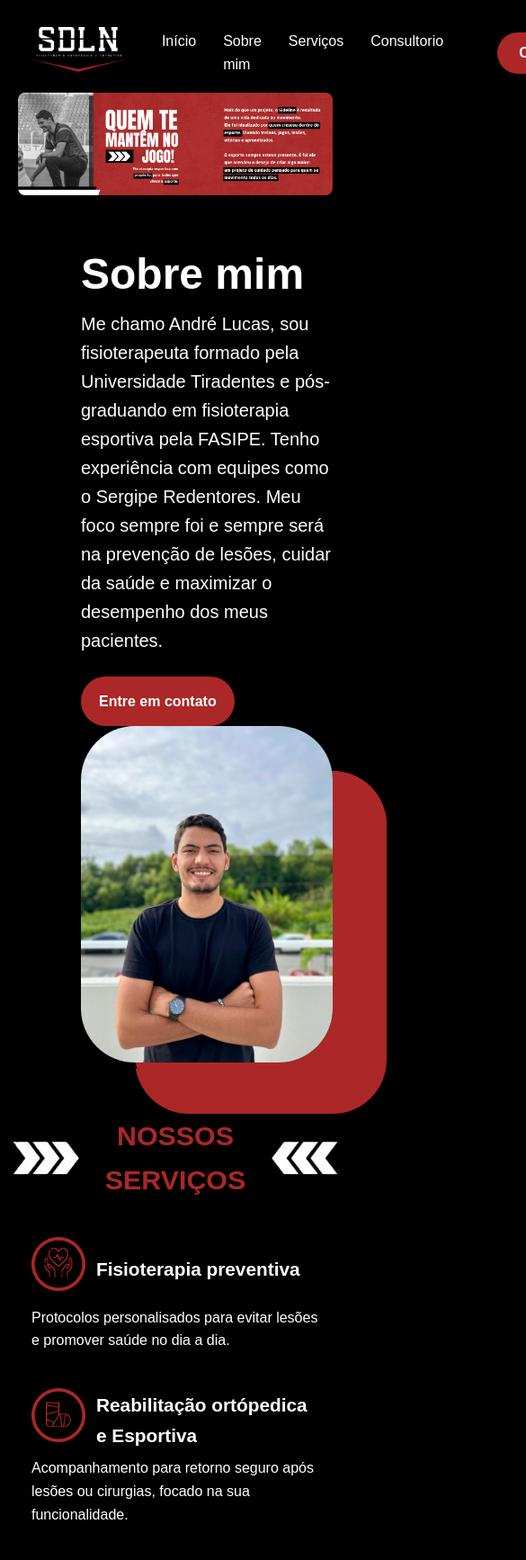
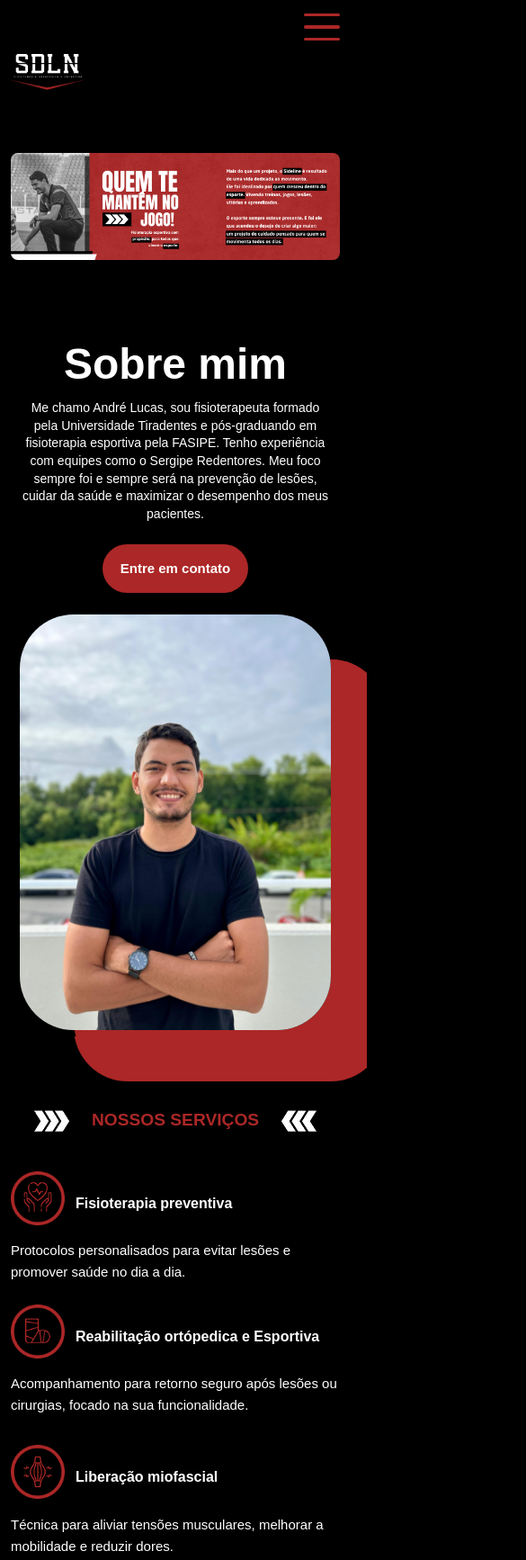
Before and after one commit to andersonsanto09/site-sideline, a plain HTML site: page index.html in a window 390 px wide. Shown: the top 1734 px of the page at 90% size, 585 px wide, since content can reach past the window. Drawn offline with Linux system fonts and the light colour scheme.

Commit message:
Adicionado - responsividade mobile

```diff
--- a/index.html
+++ b/index.html
@@ -7,22 +7,29 @@
     <link rel="shortcut icon" href="assets/logo/aba.png" type="image/x-icon">
     <title>Sideline - Fisioterapia</title>
     <link rel="stylesheet" href="style.css">
+
 </head>
 <body>
+    <script src="script.js"></script>
     <header class="cabecalho">
+        <div class="mobile-menu-icon" id="mobileMenuBtn">
+            <span></span>
+            <span></span>
+            <span></span>
+        </div>
         <div class="cabecalho-container">
             <div class="logo">
                 <a href="#"><img src="assets/logo/blck.png" alt="Logo SDLN" id="inicio"></a>
             </div>
-            <nav class="nav">
+            <nav class="nav" id="navMenu">
                 <ul>
                     <li><a href="#inicio">Início</a></li>
-                    <li><a href="#sobre">Sobre mim</a></li>
+                    <li><a href="#sobre">Sobre</a></li>
                     <li><a href="#servicos">Serviços</a></li>
                     <li><a href="#clinica">Consultorio</a></li>
                 </ul>
+                <a href="#contato" class="btn-contato">Contato</a>
             </nav>
-            <a href="#contato" class="btn-contato">Contato</a>
         </div>
     </header>
 
@@ -140,5 +147,4 @@
         </div>
     </footer>
 </body>
-
 </html>
--- /dev/null
+++ b/script.js
@@ -0,0 +1,13 @@
+document.addEventListener('DOMContentLoaded', function () {
+    const menuBtn = document.getElementById('mobileMenuBtn');
+    const navMenu = document.getElementById('navMenu');
+    menuBtn.addEventListener('click', function () {
+        navMenu.classList.toggle('active');
+    });
+
+    document.querySelectorAll('.nav a').forEach(link => {
+        link.addEventListener('click', () => {
+            navMenu.classList.remove('active');
+        });
+    });
+});
--- a/style.css
+++ b/style.css
@@ -26,7 +26,7 @@ body {
     align-items: center;
     justify-content: space-between;
     padding: 0px 10px 15px;
-    gap: 36px; /* Adiciona espaçamento entre os itens */
+    gap: 36px;
 }
 
 .logo {
@@ -36,6 +36,12 @@ body {
 .logo img {
     height: 50px; /* Ajuste a altura conforme necessário */
     width: auto;
+}
+
+.nav {
+    display: flex;
+    align-items: center;
+    gap: 24px;
 }
 
 .nav ul {
@@ -61,7 +67,9 @@ body {
 }
 
 .btn-contato {
-    margin-left: 24px;
+    margin-left: 0;
+    margin-right: 0;
+    align-self: center;
     background: #ac2727;
     color: #fff;
     padding: 10px 24px;
@@ -424,3 +432,215 @@ width: 30px;
     font-size: 0.95rem;
     color: #ac2727;
 }
+
+
+/* Responsividade geral */
+@media (max-width: 900px) {
+    .cabecalho-container {
+        flex-direction: column;
+        gap: 16px;
+        padding: 10px 5px 15px;
+    }
+    .nav ul {
+        gap: 18px;
+        flex-wrap: wrap;
+    }
+    .btn-contato {
+        margin-left: 0;
+        margin-top: 10px;
+        width: 100%;
+        text-align: center;
+    }
+    .logo img {
+        height: 40px;
+    }
+    .sobre-container {
+        flex-direction: column;
+        padding: 30px 10px;
+        gap: 24px;
+        text-align: center;
+    }
+    .sobre-imagem {
+        justify-content: center;
+    }
+    .img-principal img {
+        width: 100%;
+        border-radius: 8px;
+    }
+    .servicos-title-container img,
+    .clinic-title-container img {
+        width: 48px;
+        height: 32px;
+    }
+    .services-list-grid {
+        flex-direction: column;
+        gap: 32px;
+        margin-bottom: 24px;
+    }
+    .services-col {
+        max-width: 100%;
+        min-width: 0;
+        gap: 24px;
+    }
+    .clinic-section {
+        padding: 0 10px;
+    }
+    .clinic-image-center img {
+        max-width: 100%;
+        margin-bottom: 24px;
+    }
+    .clinic-features-list {
+        grid-template-columns: 1fr;
+        gap: 18px;
+        max-width: 100%;
+    }
+    .clinic-feature {
+        min-width: 0;
+        justify-content: center;
+        padding: 12px 8px;
+    }
+    .footer-content-row {
+        flex-direction: column;
+        gap: 32px;
+        align-items: center;
+        max-width: 100%;
+    }
+    .footer-links {
+        border-left: none;
+        border-top: 3px solid #ac2727;
+        padding-left: 0;
+        padding-top: 16px;
+        width: 100%;
+        text-align: center;
+    }
+    .footer-contact,
+    .footer-social {
+        text-align: center;
+        width: 100%;
+    }
+    .footer-social ul {
+        justify-content: center;
+        margin: 0;
+    }
+    .footer-bottom {
+        font-size: 0.9rem;
+        margin-top: 16px;
+        margin-bottom: 10px;
+    }
+}
+
+/* Ajustes para telas muito pequenas */
+@media (max-width: 500px) {
+    body {
+        padding: 10px 2px 10px;
+        font-size: 15px;
+    }
+    .section-title,
+    .clinic-title,
+    .servicos-title-container h2,
+    .clinic-title-container h2 {
+        font-size: 1.2rem;
+    }
+    .service-item h3 {
+        font-size: 1rem;
+    }
+    .feature-icon,
+    .servicos-icon,
+    .clinic-icon {
+        width: 28px;
+        height: 28px;
+    }
+}
+
+/* Ícone do menu mobile */
+.mobile-menu-icon {
+    display: none;
+    flex-direction: column;
+    justify-content: center;
+    cursor: pointer;
+    width: 40px;
+    height: 40px;
+    margin-left: auto;
+    margin-right: 10px;
+    z-index: 1001;
+}
+.mobile-menu-icon span {
+    height: 4px;
+    width: 100%;
+    background: #ac2727;
+    margin: 5px 0;
+    border-radius: 2px;
+    transition: 0.3s;
+}
+
+/* Menu mobile */
+@media (max-width: 900px) {
+    .mobile-menu-icon {
+        display: flex;
+    }
+    .nav {
+        position: fixed;
+        top: 0;
+        left: -100vw;
+        width: 70vw;
+        height: 100vh;
+        background: #181818;
+        flex-direction: column;
+        justify-content: flex-start;
+        align-items: flex-start;
+        padding: 60px 30px 30px 30px;
+        transition: left 0.3s;
+        z-index: 1000;
+        box-shadow: 2px 0 20px #ac272733;
+    }
+    .nav.active {
+        left: 0;
+    }
+    .nav ul {
+        flex-direction: column;
+        gap: 24px;
+        width: 100%;
+    }
+    .nav a {
+        font-size: 1.3rem;
+        color: #fff;
+        padding: 10px 0;
+        border-bottom: 1px solid #ac2727;
+        width: 100%;
+        display: block;
+    }
+    .btn-contato {
+        margin: 24px 0 0 0;
+        width: 100%;
+    }
+    main > section {
+        margin: 48px 0 48px 0;
+        padding: 0 10px;
+    }
+    .seleçao-principal {
+        margin-bottom: 0;
+    }
+    .seleção-serviços {
+        margin-top: 48px;
+    }
+}
+
+/* Responsividade para o texto da seção Sobre */
+@media (max-width: 900px) {
+    .texto-sobre p {
+        font-size: 16px;
+        line-height: 1.5;
+        max-width: 95vw;
+        margin: 0 auto;
+    }
+}
+
+/* Responsividade para o texto da seção Sobre em telas pequenas */
+@media (max-width: 500px) {
+    .texto-sobre p {
+        font-size: 14px;
+        line-height: 1.4;
+        max-width: 98vw;
+        margin: 0 auto;
+    }
+}
```
